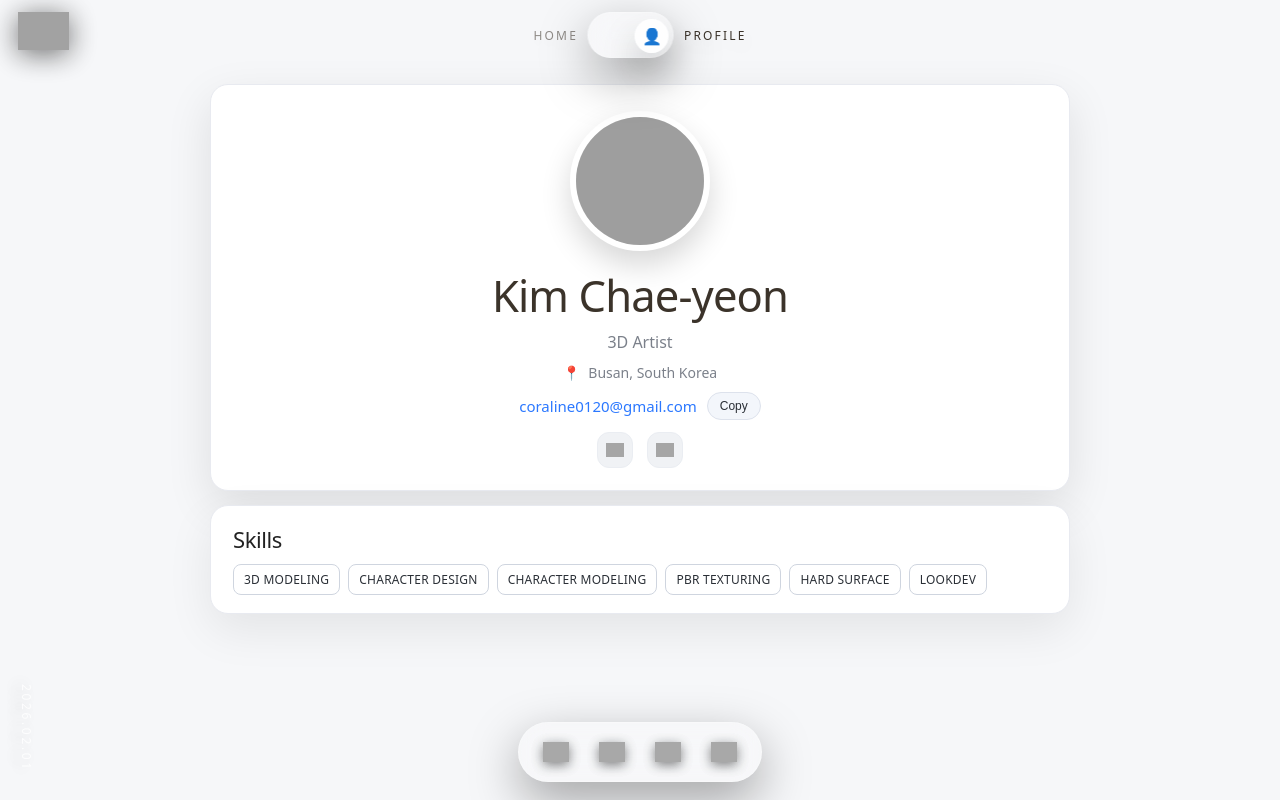
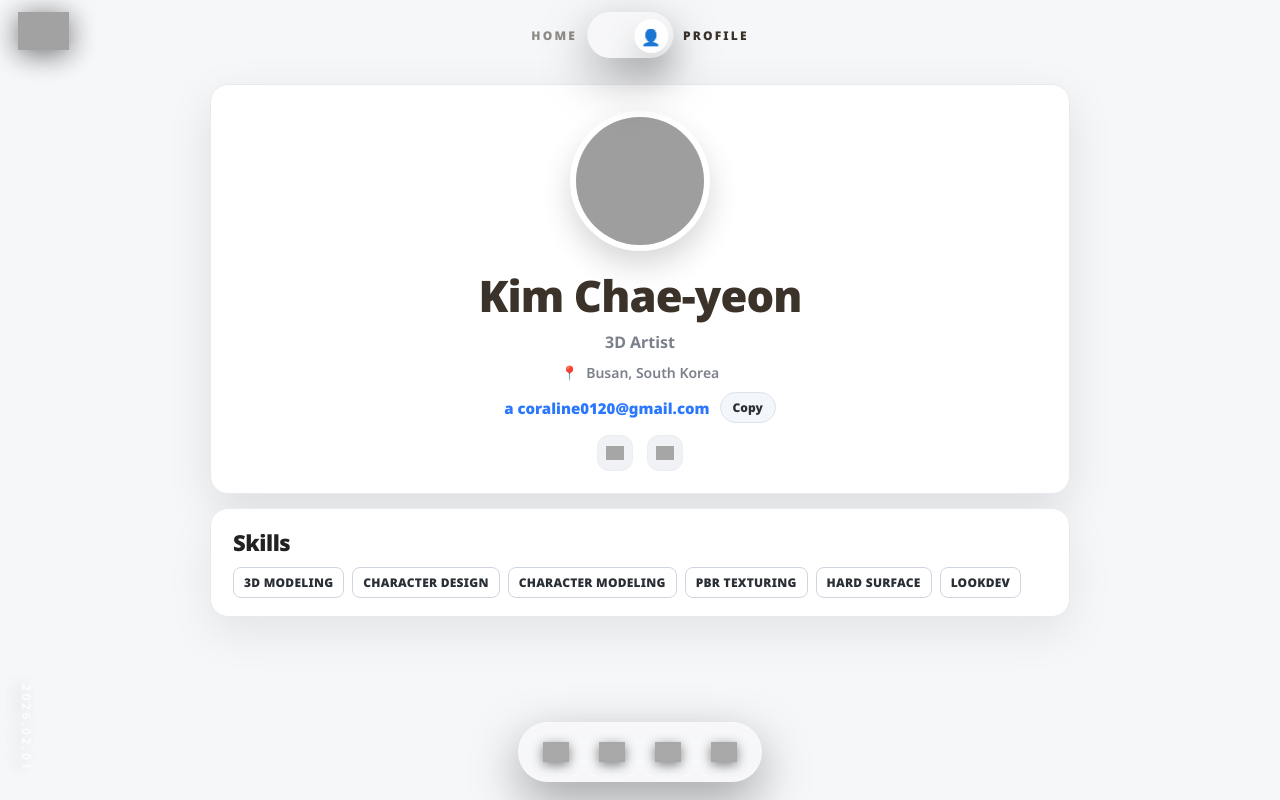
Before and after one commit to ANBiiw/ANBiiw.github.io, a plain HTML site: page index.html in a window 1280 px wide. Both pictures are taken after a click on the button "toggle". Drawn offline with Linux system fonts and the light colour scheme; grey boxes are pictures that could not be loaded; a web font is replaced by a local one.

Commit message:
Update index.html

```diff
--- a/index.html
+++ b/index.html
@@ -8,7 +8,12 @@
   <!-- Favicon -->
   <link rel="icon" type="image/png" href="https://github.com/poit4poit/poit4poit.github.io/blob/main/logo/p4.png?raw=true">
 
-  <!-- ✅ Font: HsSantoki20 (ALL) -->
+  <!-- Noto Sans -->
+  <link rel="preconnect" href="https://fonts.googleapis.com">
+  <link rel="preconnect" href="https://fonts.gstatic.com" crossorigin>
+  <link href="https://fonts.googleapis.com/css2?family=Noto+Sans:wght@400;600;700;900&display=swap" rel="stylesheet">
+
+  <!-- Title font (ONLY) -->
   <style>
     @font-face {
       font-family: 'HsSantoki20';
@@ -16,7 +21,9 @@
       font-weight: normal;
       font-display: swap;
     }
+  </style>
 
+  <style>
     *, *::before, *::after { box-sizing: border-box; margin: 0; padding: 0; }
     html, body { height: 100%; }
 
@@ -30,6 +37,11 @@
       --glass-shadow: 0 18px 50px rgba(0,0,0,0.35);
       --glass-blur: 14px;
 
+      /* label colors (animated) */
+      --label-home: rgba(245,245,249,0.95); /* ✅ 메인일 때: 흰색 계열 */
+      --label-profile: rgba(245,245,249,0.95);
+      --label-profile-mode: #3b332a;         /* ✅ 프로필로 들어가면 바뀌는 색(김채연 톤) */
+
       --text-dark: #1b1b1b;
 
       /* profile theme */
@@ -39,10 +51,7 @@
       --p-muted: #7b808a;
       --p-blue: #2b78ff;
 
-      /* ✅ HOME/PROFILE label color = Kim Chae-yeon name color */
-      --label-kim: #3b332a;
-
-      /* ✅ switch sizes (short like common switch) */
+      /* switch sizes */
       --switch-w: 86px;
       --switch-h: 46px;
       --switch-pad: 6px;
@@ -52,7 +61,7 @@
     body{
       background:#000;
       color:#fff;
-      font-family:'HsSantoki20', system-ui, -apple-system, BlinkMacSystemFont, "Segoe UI", sans-serif;
+      font-family:"Noto Sans", system-ui, -apple-system, BlinkMacSystemFont, "Segoe UI", sans-serif;
       overflow: hidden;
     }
 
@@ -96,11 +105,11 @@
       z-index:1;
     }
 
+    /* title: fade-in */
     .hero-title{
       position:absolute;
       top:48%;
       left:50%;
-      transform: translate(-50%, -50%);
       z-index:2;
       text-align:center;
       pointer-events:none;
@@ -120,16 +129,19 @@
     }
 
     .hero-title h1{
+      font-family:'HsSantoki20', sans-serif; /* ✅ 타이틀만 */
       font-size: clamp(64px, 8vw, 140px);
       margin-bottom: 12px;
       text-shadow: 0 8px 30px rgba(0,0,0,0.45);
       font-weight: normal;
     }
     .hero-title p{
+      font-family:"Noto Sans", sans-serif;
       font-size: 14px;
       letter-spacing: 0.4em;
       opacity: 0.82;
       text-shadow: 0 8px 22px rgba(0,0,0,0.4);
+      font-weight: 600;
     }
 
     /* left date */
@@ -144,6 +156,8 @@
       opacity: 0.75;
       pointer-events: none;
       text-shadow: 0 6px 18px rgba(0,0,0,0.45);
+      font-family:"Noto Sans", sans-serif;
+      font-weight: 600;
     }
 
     /* ===== PROFILE ===== */
@@ -177,6 +191,7 @@
       box-shadow: 0 16px 46px rgba(0,0,0,0.10);
       padding: 26px 26px 22px;
       text-align: center;
+      font-family:"Noto Sans", sans-serif;
     }
 
     .avatar{
@@ -193,15 +208,16 @@
 
     .p-name{
       font-size: clamp(30px, 3.4vw, 44px);
-      font-weight: normal;
+      font-weight: 900;
       letter-spacing: -0.02em;
       margin-bottom: 6px;
-      color: var(--label-kim);
+      color: var(--label-profile-mode);
     }
     .p-role{
       font-size: 16px;
       color: var(--p-muted);
       margin-bottom: 10px;
+      font-weight: 700;
     }
     .p-loc{
       display:flex;
@@ -211,6 +227,7 @@
       color: var(--p-muted);
       font-size: 14px;
       margin-bottom: 10px;
+      font-weight: 600;
     }
 
     .p-contact{
@@ -229,6 +246,7 @@
       font-size: 15px;
       cursor: pointer;
       user-select: none;
+      font-weight: 800;
     }
     .p-email:hover{ text-decoration: underline; }
 
@@ -242,7 +260,8 @@
       cursor: pointer;
       transition: 0.2s ease;
       user-select: none;
-      font-family:'HsSantoki20', sans-serif;
+      font-family:"Noto Sans", sans-serif;
+      font-weight: 900;
     }
     .copy-btn:hover{ transform: translateY(-1px); background:#eef3ff; }
     .copy-btn.copied{
@@ -271,7 +290,6 @@
     .p-icons a:hover{ transform: translateY(-2px); background:#e9ecf2; }
     .p-icons img{ width: 18px; height: 18px; object-fit: contain; display:block; opacity: 0.9; }
 
-    /* ✅ Summary removed: Skills only card */
     .sections{
       width: min(860px, 94vw);
       margin: 0 auto;
@@ -284,11 +302,12 @@
       gap: 14px;
       overflow: hidden;
       justify-self: center;
+      font-family:"Noto Sans", sans-serif;
     }
 
     .sec-title{
       font-size: 22px;
-      font-weight: normal;
+      font-weight: 900;
       letter-spacing: -0.02em;
       margin-bottom: 10px;
       color: #222;
@@ -307,6 +326,7 @@
       font-size: 12px;
       letter-spacing: 0.02em;
       color:#2a2f36;
+      font-weight: 900;
     }
 
     /* ===== FIXED UI ===== */
@@ -325,7 +345,6 @@
       opacity: 0.95;
     }
 
-    /* ✅ switch + labels */
     .top-center-switch{
       position: fixed;
       top: var(--ui-pad-y);
@@ -336,15 +355,22 @@
       align-items:center;
       gap: 10px;
       user-select:none;
+      font-family:"Noto Sans", sans-serif;
     }
 
+    /* ✅ label color transitions “샥” */
     .switch-label{
       font-size: 12px;
       letter-spacing: 0.18em;
-      font-weight: normal;
-      transition: opacity .2s ease, color .2s ease;
+      font-weight: 800;
+      transition: opacity .2s ease, color .22s ease;
       text-shadow: 0 6px 18px rgba(0,0,0,0.18);
-      color: var(--label-kim); /* ✅ */
+      color: var(--label-home);
+    }
+    /* ✅ profile mode이면 라벨 색 바뀜 */
+    .top-center-switch.profile-colors .switch-label{
+      color: var(--label-profile-mode);
+      text-shadow: none;
     }
 
     .switch-pill{
@@ -391,6 +417,7 @@
       font-size: 16px;
       line-height: 1;
       transform: translateY(0.5px);
+      font-family:"Noto Sans", sans-serif;
     }
 
     .top-center-switch[data-mode="profile"] .switch-thumb{
@@ -421,6 +448,7 @@
       backdrop-filter: blur(var(--glass-blur));
       -webkit-backdrop-filter: blur(var(--glass-blur));
       box-shadow: var(--glass-shadow);
+      font-family:"Noto Sans", sans-serif;
     }
     .bottom-sns a{
       width:34px; height:34px;
@@ -444,7 +472,7 @@
         --ui-pad-x: 14px;
         --ui-pad-y: 10px;
 
-        --switch-w: 82px;
+        --switch-w: 84px;
         --switch-h: 44px;
         --switch-pad: 6px;
         --thumb: 32px;
@@ -469,9 +497,7 @@
     }
 
     @media (max-width: 420px){
-      :root{
-        --switch-w: 78px;
-      }
+      :root{ --switch-w: 80px; }
       .sec-title{ font-size: 20px; }
       .chip{ font-size: 11px; padding: 6px 9px; }
       .switch-label{ font-size: 11px; }
@@ -512,14 +538,14 @@
           </div>
 
           <div class="p-contact">
-            <span class="p-email" id="emailClickable" title="Click to copy">
+            <span class="p-email" id="emailClickable" title="Click to copy">a
               coraline0120@gmail.com
             </span>
             <button class="copy-btn" id="copyBtnProfile" type="button">Copy</button>
           </div>
 
           <div class="p-icons">
-            <a href="https://www.artstation.com/kimchaeyeon" target="_blank" aria-label="ArtStation">
+            <a href="https://www.artstation.com/kimchayeon" target="_blank" aria-label="ArtStation">
               <img src="https://raw.githubusercontent.com/poit4poit/poit4poit.github.io/87777afba67d555a255c48aaa837b04d51060acb/logo/ArtStation_Logo_3.svg" alt="ArtStation">
             </a>
             <a href="https://www.linkedin.com/in/poit4poit" target="_blank" aria-label="LinkedIn">
@@ -550,7 +576,7 @@
       <img src="https://github.com/poit4poit/poit4poit.github.io/blob/main/logo/p4.png?raw=true" alt="p4 logo">
     </a>
 
-    <!-- iOS Switch -->
+    <!-- Switch -->
     <div class="top-center-switch" id="modeSwitch" data-mode="home" aria-label="mode switch">
       <span class="switch-label label-home">HOME</span>
 
@@ -602,6 +628,10 @@
       profileScreen.classList.toggle("active", isProfile);
       modeSwitch.dataset.mode = isProfile ? "profile" : "home";
 
+      // ✅ label color “샥” (class toggle)
+      modeSwitch.classList.toggle("profile-colors", isProfile);
+
+      // thumb content: HOME=logo, PROFILE=👤
       if (isProfile){
         thumbLogo.style.display = "none";
         thumbEmoji.style.display = "inline";
@@ -610,6 +640,7 @@
         thumbEmoji.style.display = "none";
       }
 
+      // re-trigger hero fade-in when returning home
       if (!isProfile){
         const title = document.querySelector(".hero-title");
         title.style.animation = "none";
```
